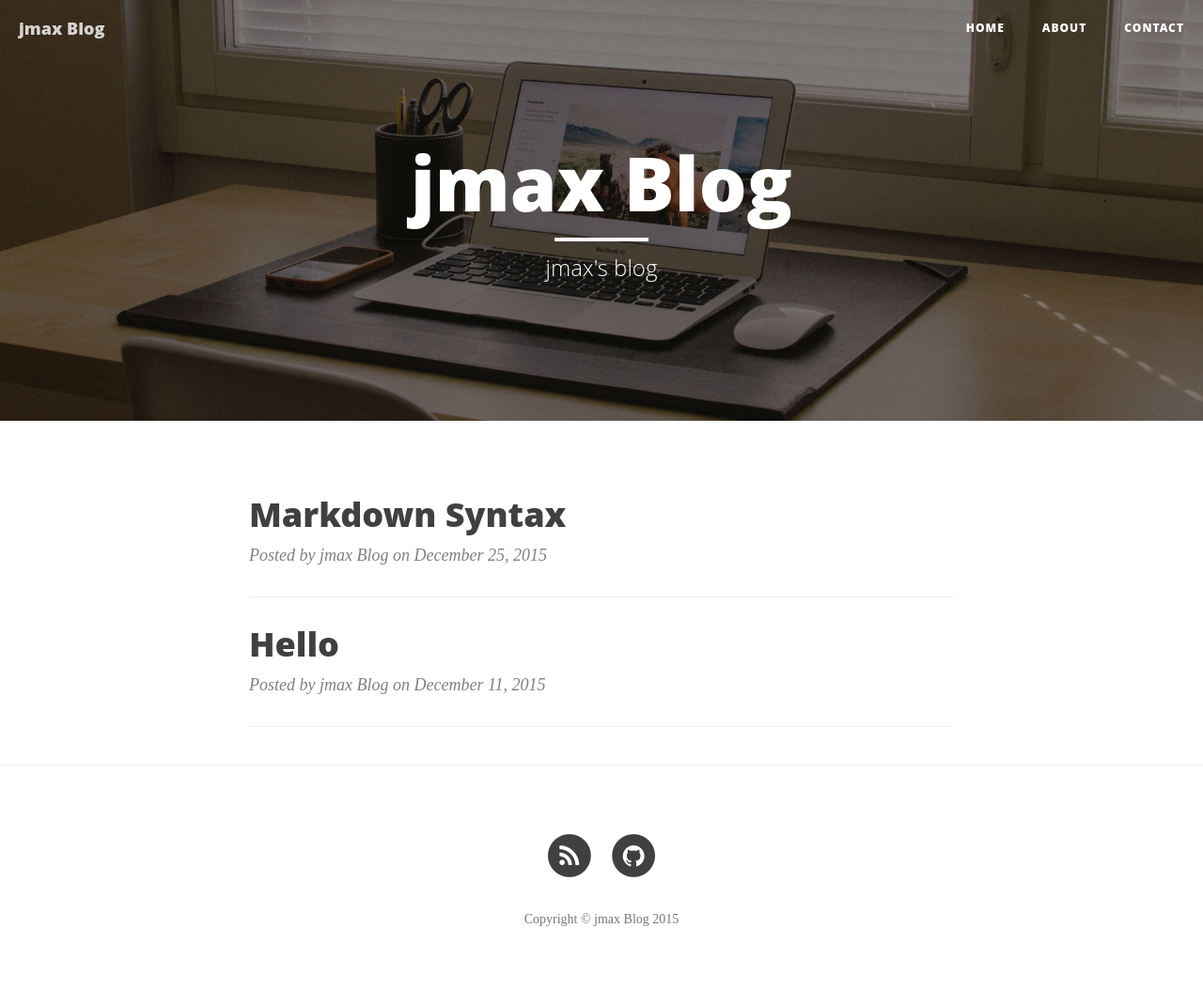
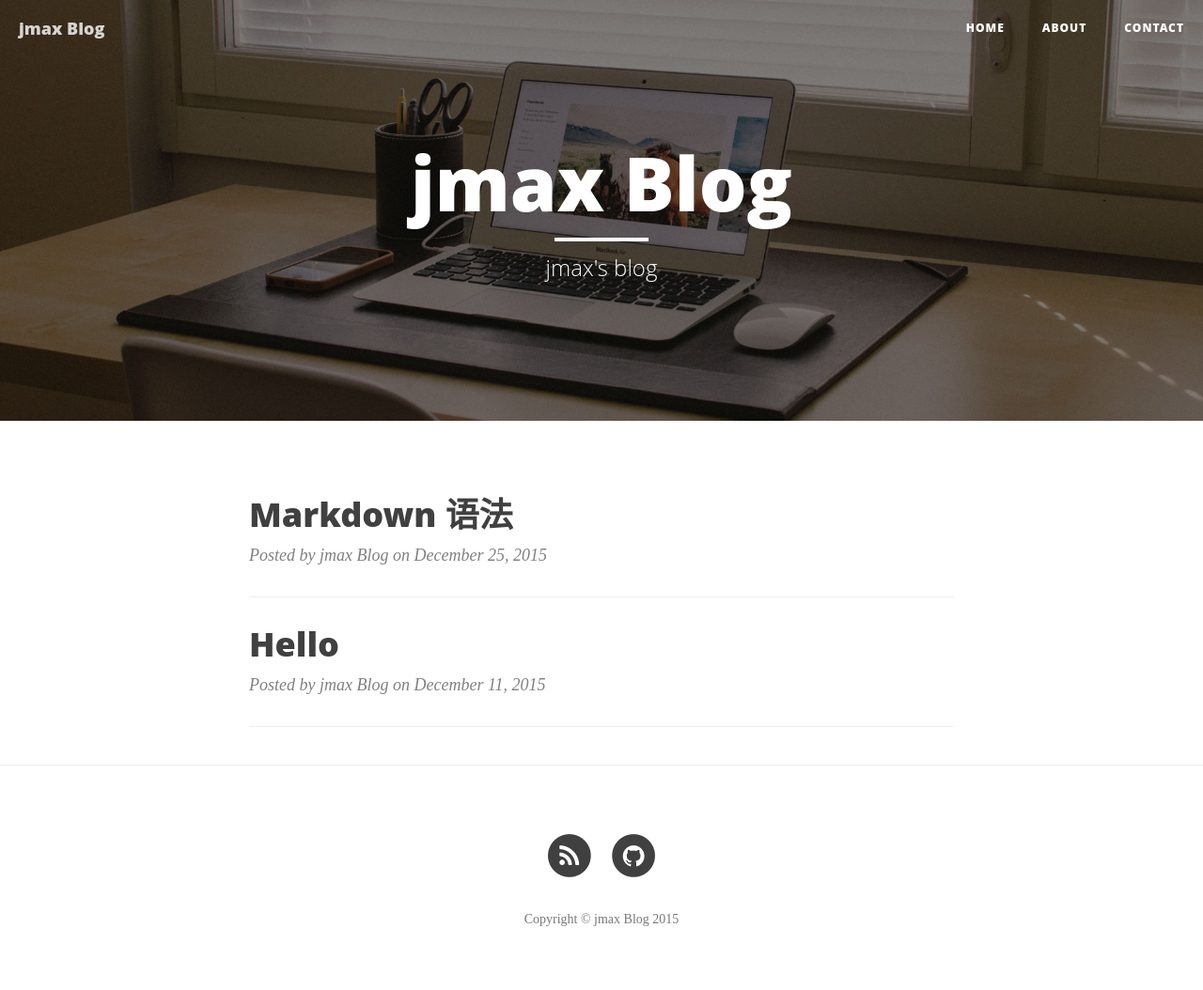
Before and after one commit to jmaxhu/jmaxhu, a Jekyll site: the page built from index.html, in a window 1280 px wide. Shown: the whole page at 94% size. Built offline with Jekyll 4.4.1, drawn with Linux system fonts in a browser that asks for light colours; nearby versions of some CDN libraries; the list of posts is cut into pages by our own code.

Commit message:
add Front Matter for post markdown-syntax

```diff
--- a/_posts/2015-12-25-markdown-syntax.md
+++ b/_posts/2015-12-25-markdown-syntax.md
@@ -1,3 +1,9 @@
+---
+layout: post
+title: Markdown 语法
+tags: markdown
+---
+
 #Markdown: 语法
 
 * [概述](#overview)
```
